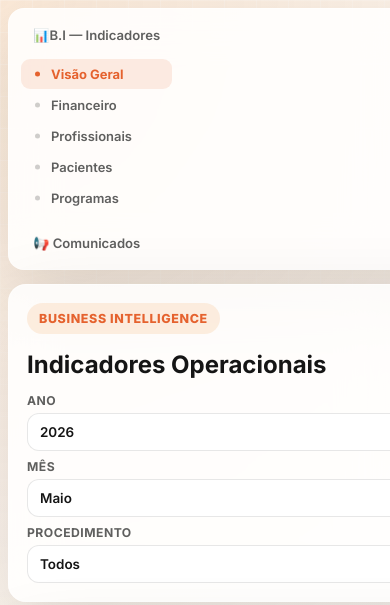
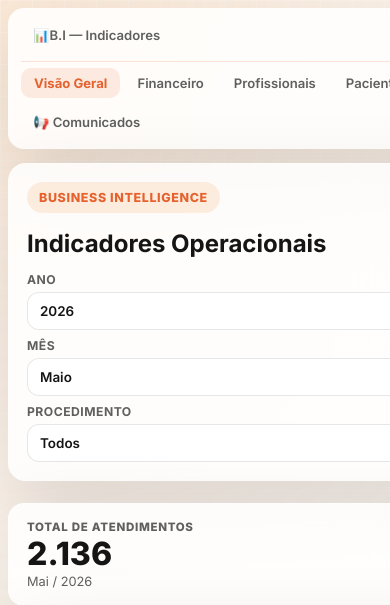
Before and after one commit to rafahsouza2/espacophysio, a Python web app: template app/templates/bi.html in a window 390 px wide. Shown: the top 605 px of the page. Run offline with Jinja, Linux system fonts and the light colour scheme; the template is opened without the code that fills it, so the values that code supplies are empty.

Commit message:
feat: BI responsivo em mobile + PWA com ícone Espaço Physio
- Sidebar BI: tabs viram barra horizontal rolável em mobile (≤1180px)
- Toggle de colapso desativado em mobile (tabs sempre visíveis)
- manifest.json + ícones 192/512 gerados da logo para "adicionar à tela inicial"
- apple-touch-icon e link rel=manifest adicionados ao base.html

Co-Authored-By: Claude Sonnet 4.6 <noreply@anthropic.com>

```diff
--- a/app/static/css/styles.css
+++ b/app/static/css/styles.css
@@ -778,6 +778,49 @@ a#menu-bi-link { display: flex; align-items: center; }
   .bottom-grid { grid-template-columns: 1fr; }
   .stats-grid  { grid-template-columns: repeat(2, minmax(0,1fr)); }
   .module-grid, .quick-grid { grid-template-columns: repeat(2, minmax(0,1fr)); }
+
+  /* BI sidebar tabs → barra horizontal rolável abaixo do nav */
+  .sidebar { flex-wrap: wrap; align-items: flex-start; }
+  .menu-group { flex: 1; flex-wrap: wrap; }
+  .bi-sidebar-tabs {
+    flex-basis: 100%;
+    flex-direction: row !important;
+    flex-wrap: nowrap !important;
+    overflow-x: auto !important;
+    overflow-y: hidden !important;
+    max-height: 52px !important;
+    opacity: 1 !important;
+    pointer-events: auto !important;
+    gap: 4px;
+    padding: 6px 0 2px !important;
+    border-top: 1px solid rgba(229,98,46,0.18);
+    margin-top: 4px;
+    scrollbar-width: none;
+    -webkit-overflow-scrolling: touch;
+  }
+  .bi-sidebar-tabs.collapsed {
+    max-height: 52px !important;
+    opacity: 1 !important;
+    pointer-events: auto !important;
+  }
+  .bi-sidebar-tabs::-webkit-scrollbar { display: none; }
+  .bi-sidebar-tab {
+    flex-shrink: 0;
+    width: auto !important;
+    padding: 7px 13px 7px 13px !important;
+    font-size: 0.82rem;
+    border-radius: 10px;
+  }
+  .bi-sidebar-tab::before { display: none; }
+  .bi-sidebar-upload-btn {
+    border-top: none !important;
+    border-left: 1px solid var(--line);
+    margin-top: 0 !important;
+    padding-top: 7px !important;
+    padding-left: 13px !important;
+    margin-left: 4px;
+  }
+  .bi-arrow { display: none; }
 }
 
 /* ── Tablet portrait (≤ 900px) ── */
--- a/app/templates/base.html
+++ b/app/templates/base.html
@@ -6,7 +6,10 @@
   <meta name="mobile-web-app-capable" content="yes" />
   <meta name="apple-mobile-web-app-capable" content="yes" />
   <meta name="apple-mobile-web-app-status-bar-style" content="default" />
-  <meta name="theme-color" content="#f4f0eb" />
+  <meta name="theme-color" content="#e5622e" />
+  <meta name="apple-mobile-web-app-title" content="Espaço Physio" />
+  <link rel="manifest" href="/static/manifest.json" />
+  <link rel="apple-touch-icon" href="/static/assets/icon-192.png" />
   <title>{% block title %}Espaço Physio{% endblock %} | Intranet</title>
   <link rel="preconnect" href="https://fonts.googleapis.com">
   <link rel="preconnect" href="https://fonts.gstatic.com" crossorigin>
--- a/app/templates/bi.html
+++ b/app/templates/bi.html
@@ -1452,7 +1452,7 @@ document.querySelectorAll(".bi-sub-tab").forEach(btn => {
 /* ── Inicializar gráficos da primeira aba visível ── */
 try { initVisaoGeral(); } catch(e) { console.error("initVisaoGeral:", e); }
 
-/* ── Toggle B.I sidebar ── */
+/* ── Toggle B.I sidebar (desktop only) ── */
 (function() {
   const biLink   = document.getElementById("menu-bi-link");
   const biArrow  = document.getElementById("bi-arrow");
@@ -1460,6 +1460,7 @@ try { initVisaoGeral(); } catch(e) { console.error("initVisaoGeral:", e); }
   if (!biLink || !biTabs) return;
   biLink.addEventListener("click", function(e) {
     e.preventDefault();
+    if (window.innerWidth <= 1180) return;  // mobile: tabs sempre visíveis
     const collapsed = biTabs.classList.toggle("collapsed");
     if (biArrow) biArrow.classList.toggle("open", !collapsed);
   });
```
Also changed, not shown: app/static/assets/icon-192.png (added), app/static/assets/icon-512.png (added), app/static/manifest.json (added).
